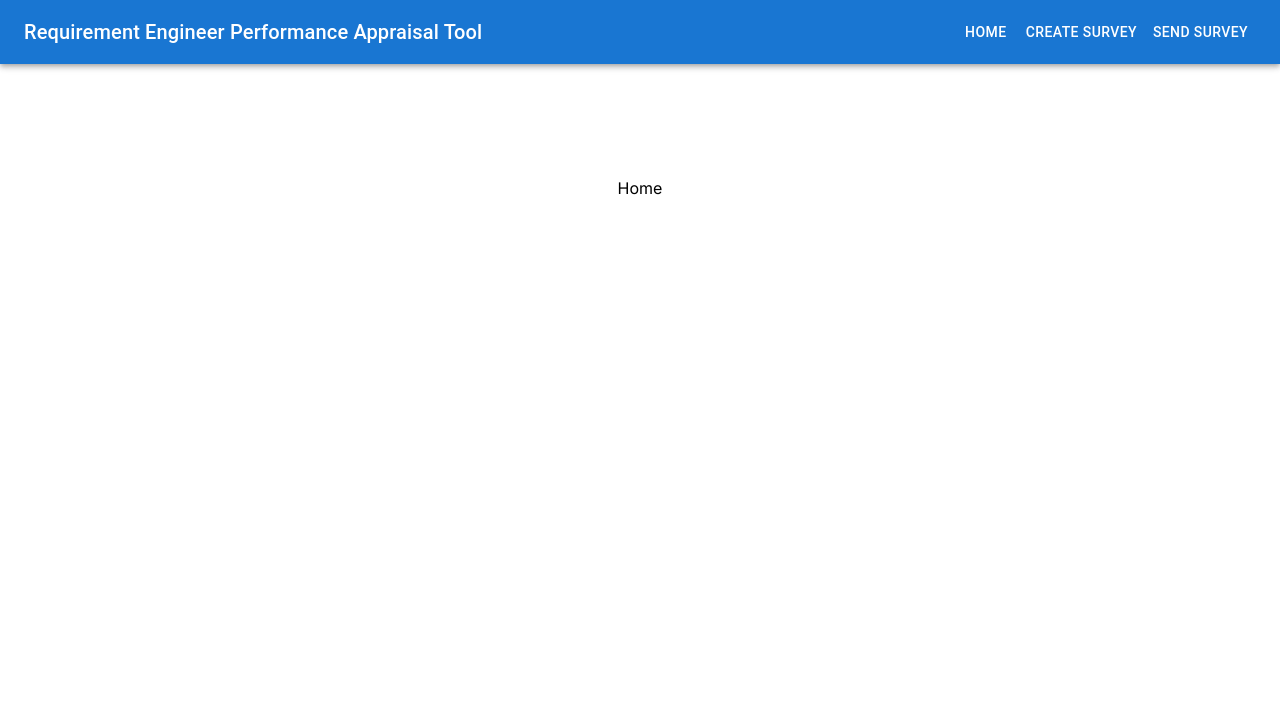
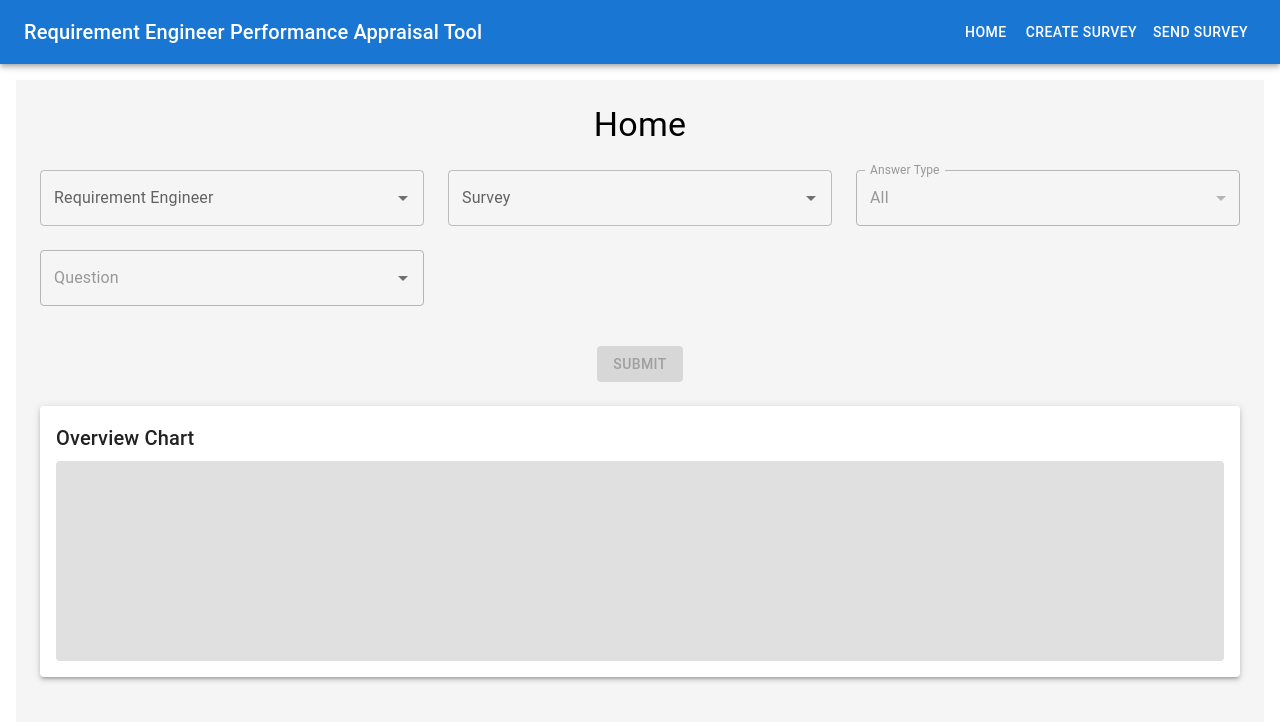
Before and after one commit to whua0022/re-performance-appraisal-dashboard, a Next.js app in the folder performance-appraisal-dashboard/: page /dashboard in a window 1280 px wide. Shown: the top 722 px of the page. Built offline with nearby package versions, Linux system fonts and the light colour scheme; no server answers; the database is empty.

Commit message:
Answer extraction basewd on filters work

```diff
--- a/performance-appraisal-dashboard/package.json
+++ b/performance-appraisal-dashboard/package.json
@@ -15,6 +15,7 @@
     "@mui/icons-material": "^6.0.2",
     "@mui/material": "^6.0.2",
     "@prisma/client": "^5.18.0",
+    "chartjs": "^0.3.24",
     "next": "14.2.5",
     "performance-appraisal-dashboard": "file:",
     "prisma": "^5.18.0",
--- a/performance-appraisal-dashboard/src/app/api/survey/route.ts
+++ b/performance-appraisal-dashboard/src/app/api/survey/route.ts
@@ -32,7 +32,6 @@ export async function GET(req: NextRequest) {
         const searchParams = req.nextUrl.searchParams
         const creatorId = searchParams.get("creatorId") || ""
         const surveyId = searchParams.get("surveyId") || ""
-
         let surveys;
 
         if (surveyId != "") {
@@ -52,7 +51,6 @@ export async function GET(req: NextRequest) {
         return new Response("Error", {status: 500})
     }
 }
-
 
 
 const postNewSurvey = async (surveyDetails:any) => {
--- a/performance-appraisal-dashboard/src/app/api/survey/send/route.ts
+++ b/performance-appraisal-dashboard/src/app/api/survey/send/route.ts
@@ -9,7 +9,6 @@ type AnswerQuestion = {
     answer: any
 }
 // POST /api/survey/send?role=something
-// Creates a survey
 export async function POST(req: NextRequest) {
     try {
         const body = await req.json()
@@ -21,6 +20,7 @@ export async function POST(req: NextRequest) {
         let surveyToSend = {
             reviewerId: body.reviewerId,
             revieweeId: body.revieweeId,
+            surveyId: body.surveyId,
             answers: [] as Array<{ category: string; question: string; answer: any }>
         }
 
@@ -78,6 +78,7 @@ const postNewAnswerList = async (surveyToSend:any) => {
             reviewerId: surveyToSend.reviewerId,
             revieweeId: surveyToSend.revieweeId,
             answers: surveyToSend.answers,
+            surveyId: surveyToSend.surveyId,
             isCompleted: false
         },
     })
--- a/performance-appraisal-dashboard/src/app/dashboard/page.tsx
+++ b/performance-appraisal-dashboard/src/app/dashboard/page.tsx
@@ -1,10 +1,213 @@
+'use client';
+import React, { useEffect, useState } from 'react';
+import { Grid, Paper, Typography, Button, Autocomplete, TextField, Select, MenuItem, FormControl, InputLabel } from '@mui/material';
+
 export default function Dashboard() {
+    const [reId, setReId] = useState("");
+    const [surveyId, setSurveyId] = useState("");
+    const [questionId, setQuestionId] = useState("");
+    const [answerType, setAnswerType] = useState("All");
+
+    const [reOptions, setReOptions] = useState<{ id: string, name: string }[]>([]);
+    const [surveyOptions, setSurveyOptions] = useState<{ id: string, name: string }[]>([{ id: "All", name: "All" }]);
+    const [questionOptions, setQuestionOptions] = useState<string[]>(["All"]);
+    const [graphData, setGraphData] = useState<any>(null)
+    useEffect(() => {
+        fetchRe();
+    }, []);
+
+    useEffect(() => {
+        if (answerType === "ALL") {
+            setQuestionOptions(() => ["ALL"]);
+        } else {
+            fetchSurveys();
+        }
+    }, [surveyId, reId, answerType]);
+
+    console.log(graphData)
+    // Fetch RE and store both id and name
+    const fetchRe = async () => {
+        try {
+            const res = await fetch(`/api/teams/re`, {
+                method: "GET",
+                headers: {
+                    'Accept': "application/json"
+                }
+            });
+
+            if (!res.ok) {
+                throw new Error(`HTTP error! status: ${res.status}`);
+            }
+
+            const result = await res.json();
+            const options = result.map((re: any) => ({
+                id: re.id,
+                name: re.name
+            }));
+            setReOptions(options);
+        } catch (error) {
+            console.error("Error fetching teams: ", error);
+        }
+    };
+
+    const fetchSurveyName = async (surveyId: string) => {
+        try {
+            const res = await fetch(`/api/survey?surveyId=${surveyId}`, {
+                method: "GET",
+                headers: {
+                    'Accept': "application/json"
+                }
+            });
+
+            if (!res.ok) {
+                throw new Error(`Failed to fetch survey name for surveyId: ${surveyId}, status: ${res.status}`);
+            }
+
+            const data = await res.json();
+            return data.name; // Assuming the API returns the survey name in 'name' field
+        } catch (error) {
+            console.error("Error fetching survey name: ", error);
+            return null; // Return null or a placeholder in case of error
+        }
+    };
+
+    const fetchSurveys = async () => {
+        try {
+            const res = await fetch(`/api/answers?revieweeId=${reId}`, {
+                method: "GET",
+                headers: {
+                    'Accept': "application/json"
+                }
+            });
+
+            if (!res.ok) {
+                throw new Error(`HTTP error! status: ${res.status}`);
+            }
+
+            const result = await res.json();
+
+            const surveyIds: string[] = ["All"];
+            const surveyOptions: { id: string, name: string }[] = [{ id: "All", name: "All" }];
+
+            // Add all surveys to survey options
+            for (const item of result) {
+                if (!surveyIds.includes(item.surveyId)) {
+                    surveyIds.push(item.surveyId);
+                    const surveyName = await fetchSurveyName(item.surveyId);
+                    surveyOptions.push({
+                        id: item.surveyId,
+                        name: surveyName || item.surveyId
+                    });
+                }
+            }
+
+            setSurveyOptions(surveyOptions);
+
+            if (surveyId !== "All") {
+                // Filter by selected survey ID and role type (answerType)
+                const filteredSurvey = result.find((survey: any) => survey.surveyId === surveyId && survey.type === answerType);
+
+                if (filteredSurvey) {
+                    // Extract questions for this specific survey and type
+                    const questions = filteredSurvey.answers.map((q: any) => q.question);
+
+                    // Set question options (All + questions related to the selected survey)
+                    setQuestionOptions(["All", ...questions]);
+
+                    // Store answers for graphs (you can further process this later)
+                    const answersForGraph = filteredSurvey.answers.map((q: any) => ({
+                        question: q.question,
+                        answer: q.answer // Assuming 'answer' exists in the structure
+                    }));
+
+                    // Store answers for future graph generation
+                    setGraphData(answersForGraph);  // setGraphData should be a state to store answers for graphs
+                }
+            }
+        } catch (error) {
+            console.error("Error fetching surveys: ", error);
+        }
+    };
 
     return (
-        <main className="flex min-h-screen flex-col items-center justify-between p-24">
-            <div>
-                <h1>Home</h1>
-            </div>
+        <main style={{ minHeight: '100vh', padding: '24px', backgroundColor: '#f5f5f5' }}>
+            <Typography variant="h4" gutterBottom style={{ marginBottom: '24px', textAlign: 'center' }}>
+                Home
+            </Typography>
+            <Grid container spacing={3}>
+                {/* RE Autocomplete */}
+                <Grid item xs={12} md={4}>
+                    <Autocomplete
+                        fullWidth
+                        options={reOptions}
+                        getOptionLabel={(option) => option.name} // Display only the name in the dropdown
+                        value={reOptions.find(re => re.id === reId) || null} // Find the selected RE by its id
+                        onChange={(event, newValue) => setReId(newValue ? newValue.id : '')} // Store the RE id when selected
+                        renderInput={(params) => <TextField {...params} label="Requirement Engineer" variant="outlined" />}
+                    />
+                </Grid>
+
+                {/* Survey Autocomplete */}
+                <Grid item xs={12} md={4}>
+                    <Autocomplete
+                        fullWidth
+                        options={surveyOptions}
+                        getOptionLabel={(option) => option.name} // Display the survey name in the dropdown
+                        value={surveyOptions.find(survey => survey.id === surveyId) || null} // Find the selected survey by its id
+                        onChange={(event, newValue) => setSurveyId(newValue ? newValue.id : '')} // Store the survey id when selected
+                        renderInput={(params) => <TextField {...params} label="Survey" variant="outlined" />}
+                    />
+                </Grid>
+
+                {/* Answer Type Dropdown - Disabled until RE and Survey are selected */}
+                <Grid item xs={12} md={4}>
+                    <FormControl fullWidth variant="outlined" disabled={!reId || !surveyId}>
+                        <InputLabel>Answer Type</InputLabel>
+                        <Select
+                            value={answerType}
+                            onChange={(event) => setAnswerType(event.target.value)}
+                            label="Answer Type"
+                        >
+                            <MenuItem value="All">All</MenuItem>
+                            <MenuItem value="DEV">Dev</MenuItem>
+                            <MenuItem value="RE">RE</MenuItem>
+                            <MenuItem value="MANAGER>">Manager</MenuItem>
+                        </Select>
+                    </FormControl>
+                </Grid>
+
+                {/* Question Autocomplete - Disabled until RE and Survey are selected */}
+                <Grid item xs={12} md={4}>
+                    <Autocomplete
+                        fullWidth
+                        options={questionOptions}
+                        getOptionLabel={(option) => option}
+                        value={questionId}
+                        onChange={(event, newValue) => setQuestionId(newValue || '')}
+                        renderInput={(params) => (
+                            <TextField {...params} label="Question" variant="outlined" disabled={!reId || !surveyId} />
+                        )}
+                    />
+                </Grid>
+
+                {/* Submit Button */}
+                <Grid item xs={12} style={{ textAlign: 'center', marginTop: '16px' }}>
+                    <Button variant="contained" color="primary" onClick={() => console.log(reId, surveyId, questionId)} disabled={!reId || !surveyId}>
+                        Submit
+                    </Button>
+                </Grid>
+
+                {/* Dashboard Layout */}
+                {/* Top Row - Full Width */}
+                <Grid item xs={12}>
+                    <Paper elevation={3} style={{ padding: '16px' }}>
+                        <Typography variant="h6" gutterBottom>
+                            Overview Chart
+                        </Typography>
+                        <div style={{ height: '200px', backgroundColor: '#e0e0e0', borderRadius: '4px' }}></div>
+                    </Paper>
+                </Grid>
+            </Grid>
         </main>
-    )
+    );
 }
```
Also changed, not shown: performance-appraisal-dashboard/src/app/api/answers/route.ts (+29 -21 lines), 2 other files (tests, documents, lock files or other folders).
